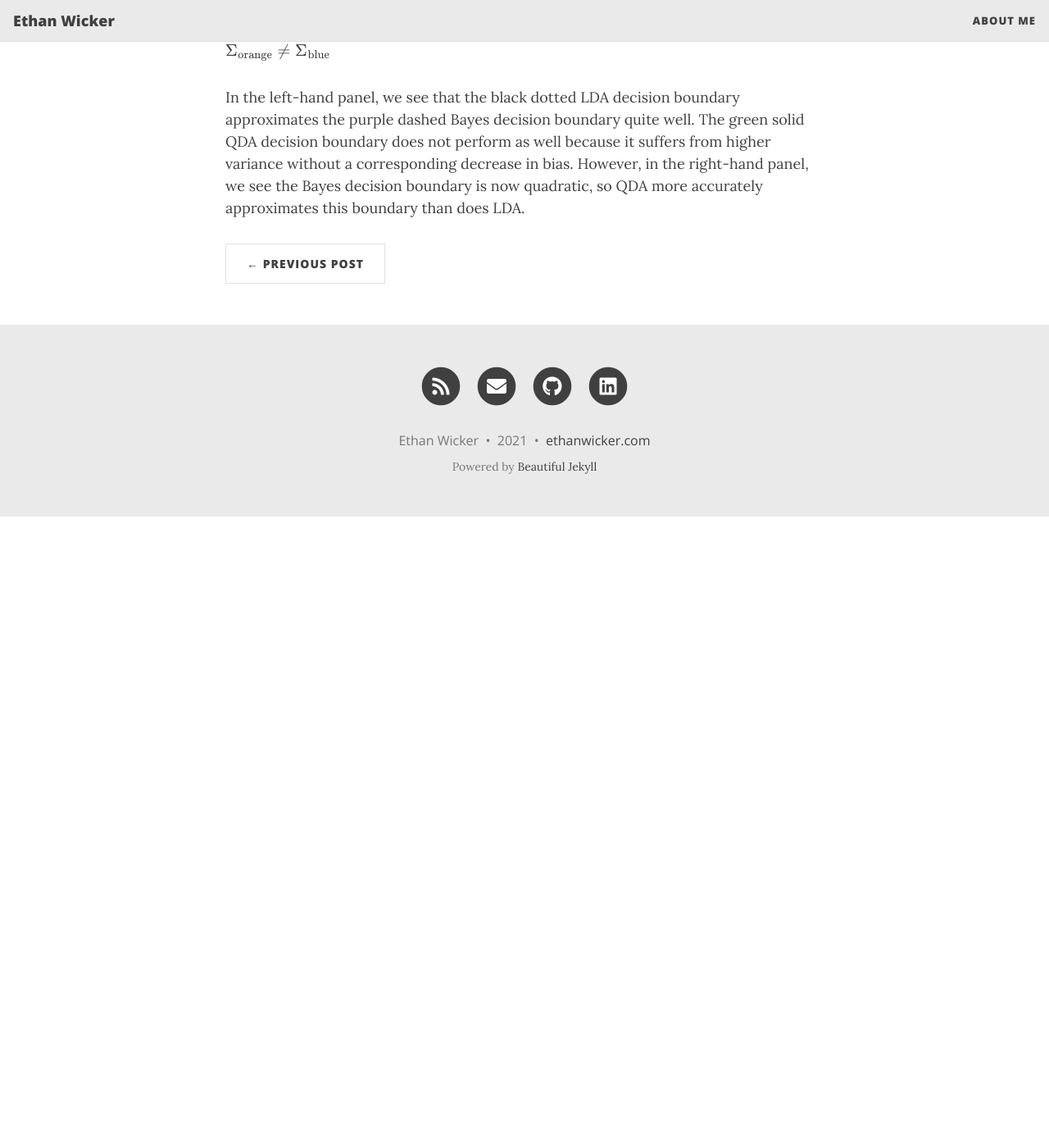
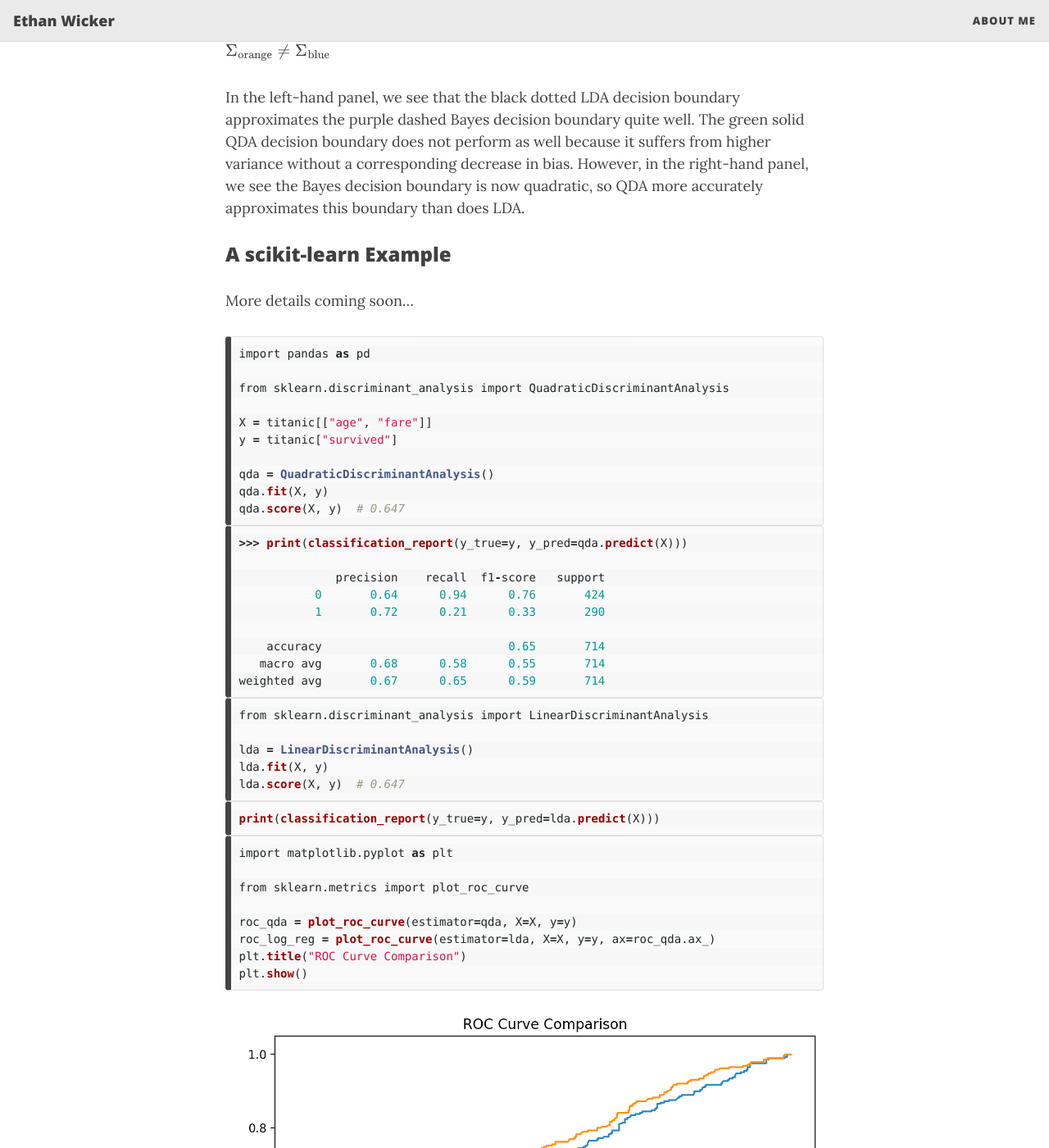
Before and after one commit to ethanwicker/ethanwicker.github.io, a Jekyll site: the page built from _posts/2021-02-10-quadratic-discriminant-analysis-001.md, in a window 1280 px wide and 1400 px high, scrolled down 2704 px. Shown: the whole window at 82% size. Built offline with Jekyll 4.4.1, drawn with Linux system fonts in a browser that asks for light colours; nearby versions of some CDN libraries; formulas are drawn with MathJax 3; before the commit the page ends 3334 px from its top, so only the background shows below that.

Commit message:
Updating post

````diff
--- a/_posts/2021-02-10-quadratic-discriminant-analysis-001.md
+++ b/_posts/2021-02-10-quadratic-discriminant-analysis-001.md
@@ -43,3 +43,57 @@ Thus, LDA prefers better when there are relatively few training observations bec
 The above image shows the performance of LDA and QDA in two scenarios.  In the left-hand panel, the classes are Gaussian distributed and have a common correlation of 0.7 between $X_1$ and $X_2$.  In the right-hand panel, the classes are still Gaussian distributed, but the orange class has a correlation of 0.7 between the variables, while the blue class has a correlation of -0.7 between the variables.  Thus, in the right-hand panel, $\Sigma_{\text{orange}} \neq \Sigma_{\text{blue}}$
 
 In the left-hand panel, we see that the black dotted LDA decision boundary approximates the purple dashed Bayes decision boundary quite well.  The green solid QDA decision boundary does not perform as well because it suffers from higher variance without a corresponding decrease in bias.  However, in the right-hand panel, we see the Bayes decision boundary is now quadratic, so QDA more accurately approximates this boundary than does LDA.
+
+### A scikit-learn Example
+
+More details coming soon...
+
+```python
+import pandas as pd
+
+from sklearn.discriminant_analysis import QuadraticDiscriminantAnalysis
+
+X = titanic[["age", "fare"]]
+y = titanic["survived"]
+
+qda = QuadraticDiscriminantAnalysis()
+qda.fit(X, y)
+qda.score(X, y)  # 0.647
+```
+
+```python
+>>> print(classification_report(y_true=y, y_pred=qda.predict(X)))
+
+              precision    recall  f1-score   support
+           0       0.64      0.94      0.76       424
+           1       0.72      0.21      0.33       290
+
+    accuracy                           0.65       714
+   macro avg       0.68      0.58      0.55       714
+weighted avg       0.67      0.65      0.59       714
+```
+
+```python
+from sklearn.discriminant_analysis import LinearDiscriminantAnalysis
+
+lda = LinearDiscriminantAnalysis()
+lda.fit(X, y)
+lda.score(X, y)  # 0.647
+```
+
+```python
+print(classification_report(y_true=y, y_pred=lda.predict(X)))
+```
+
+```python
+import matplotlib.pyplot as plt
+
+from sklearn.metrics import plot_roc_curve
+
+roc_qda = plot_roc_curve(estimator=qda, X=X, y=y)
+roc_log_reg = plot_roc_curve(estimator=lda, X=X, y=y, ax=roc_qda.ax_)
+plt.title("ROC Curve Comparison")
+plt.show()
+```
+
+![2021-02-10-quadratic-discriminant-analysis-001-fig-2.png](/assets/img/2021-02-10-quadratic-discriminant-analysis-001-fig-2.png){: .mx-auto.d-block :}
````
Also changed, not shown: assets/img/2021-02-10-quadratic-discriminant-analysis-001-fig-2.png (added).
